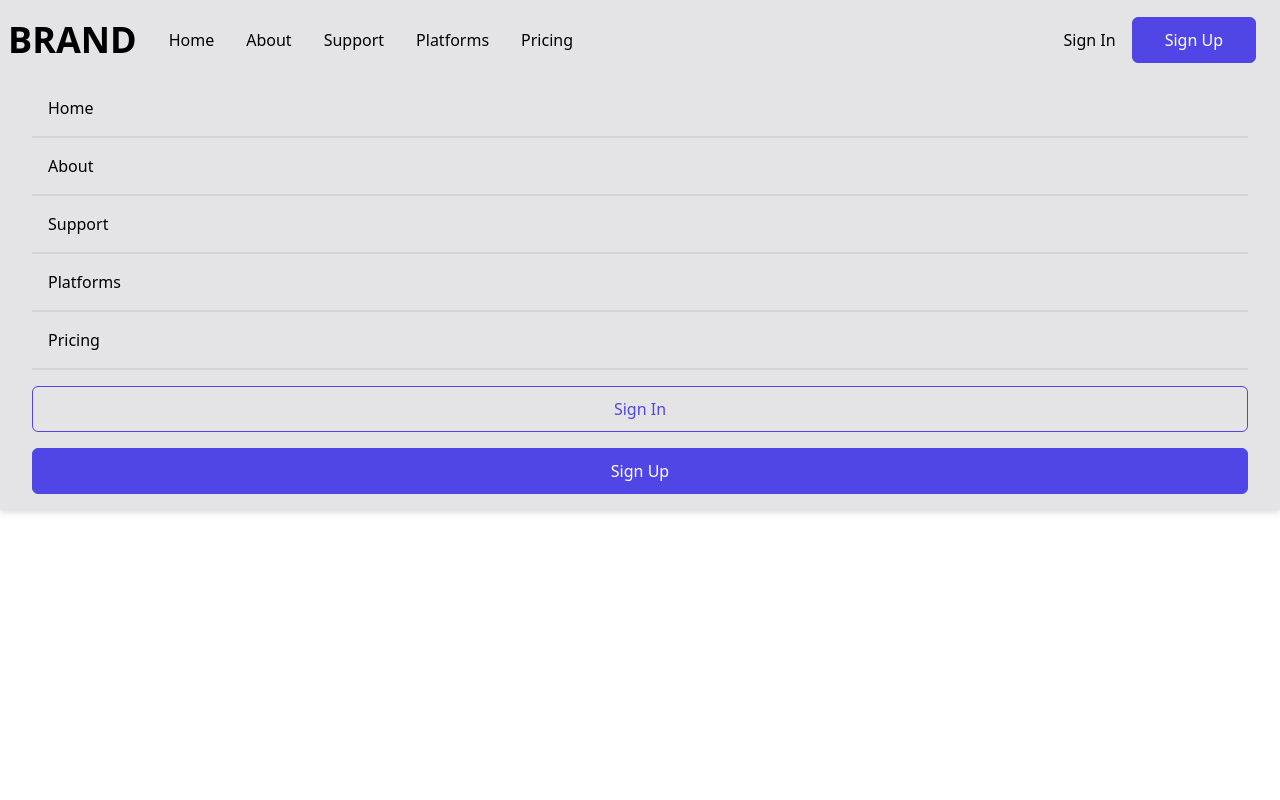
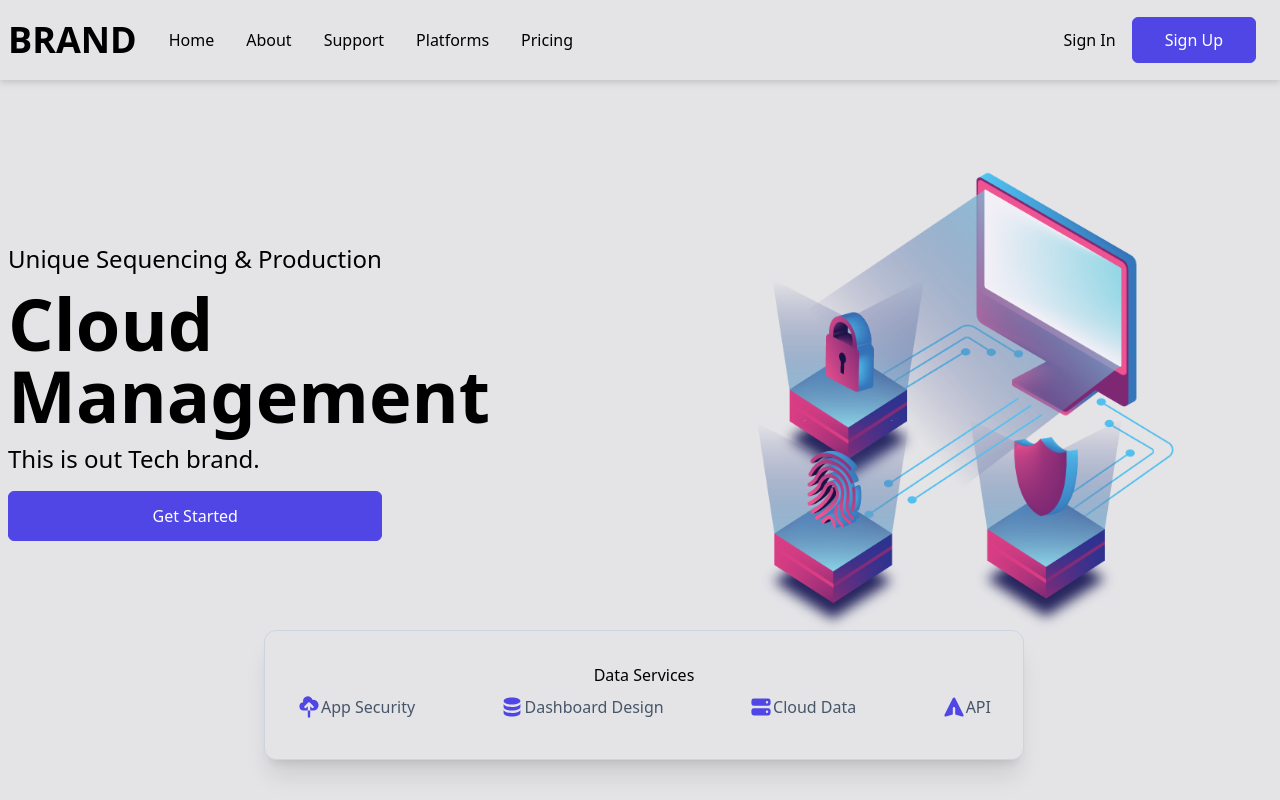
Before and after one commit to PhyoYazar/learn-tailwind, a React (Create React App) app: page / in a window 1280 px wide. Built offline with nearby package versions, Linux system fonts and the light colour scheme; the HTML template or start-up script is replaced by a standard one.

Commit message:
Hero section

```diff
--- a/src/App.js
+++ b/src/App.js
@@ -1,10 +1,12 @@
 import React from 'react';
+import Hero from './components/Hero';
 import Navbar from './components/Navbar';
 
 function App() {
   return (
     <>
       <Navbar />
+      <Hero />
     </>
   );
 }
--- /dev/null
+++ b/src/components/Hero.jsx
@@ -0,0 +1,50 @@
+import React from 'react';
+
+import {
+  CloudUploadIcon,
+  DatabaseIcon,
+  PaperAirplaneIcon,
+  ServerIcon,
+} from '@heroicons/react/solid';
+import bgImage from '../assets/cyber-bg.png';
+
+const Hero = () => {
+  return (
+    <div className='w-full h-screen  bg-zinc-200 flex flex-col justify-between'>
+      <div className='grid md:grid-cols-2 max-w-[1280px] m-auto'>
+        <div className='flex flex-col justify-center md:items-start w-full px-2 py-8'>
+          <p className='text-2xl'>Unique Sequencing & Production</p>
+          <h1 className='py-3 text-5xl md:text-7xl font-bold'>
+            Cloud Management
+          </h1>
+          <p className='text-2xl'>This is out Tech brand.</p>
+          <button className='py-3 px-6 sm:w-[60%] my-4'>Get Started</button>
+        </div>
+
+        <div className=''>
+          <img className='w-full' src={bgImage} alt='cloud img' />
+        </div>
+
+        <div className='absolute flex flex-col py-8 md:min-w-[760px] bottom-[5%] mx-1 md:left-1/2 transform md:-translate-x-1/2 bg-zinc-200 border border-slate-300 rounded-xl text-center shadow-xl'>
+          <p>Data Services</p>
+          <div className='flex justify-between flex-wrap px-4'>
+            <p className='flex px-4 py-2 text-slate-600'>
+              <CloudUploadIcon className='h-6 text-indigo-600' /> App Security
+            </p>
+            <p className='flex px-4 py-2 text-slate-600'>
+              <DatabaseIcon className='h-6 text-indigo-600' /> Dashboard Design
+            </p>
+            <p className='flex px-4 py-2 text-slate-600'>
+              <ServerIcon className='h-6 text-indigo-600' /> Cloud Data
+            </p>
+            <p className='flex px-4 py-2 text-slate-600'>
+              <PaperAirplaneIcon className='h-6 text-indigo-600' /> API
+            </p>
+          </div>
+        </div>
+      </div>
+    </div>
+  );
+};
+
+export default Hero;
--- a/src/components/Navbar.jsx
+++ b/src/components/Navbar.jsx
@@ -1,8 +1,10 @@
-import React from 'react';
+import React, { useState } from 'react';
 
 import { MenuIcon, XIcon } from '@heroicons/react/outline';
 
 const Navbar = () => {
+  const [nav, setNav] = useState(false);
+
   return (
     <div className='w-screen h-[80px] z-10 bg-zinc-200 fixed drop-shadow-md'>
       <div className='px-2 flex justify-between items-center w-full h-full'>
@@ -24,12 +26,19 @@ const Navbar = () => {
           </button>
           <button className='px-8 py-2.5'>Sign Up</button>
         </div>
-        <div className='md:hidden'>
-          <MenuIcon className='w-5' />
+        <div
+          className='md:hidden'
+          onClick={() => setNav((prevState) => !prevState)}
+        >
+          {!nav ? <MenuIcon className='w-5' /> : <XIcon className='w-5' />}
         </div>
       </div>
 
-      <ul className='absolute bg-zinc-200 w-full px-8'>
+      <ul
+        className={
+          nav ? 'absolute md:hidden bg-zinc-200 w-full px-8' : 'hidden'
+        }
+      >
         <li className='border-b-2 border-zinc-300 w-full'>Home</li>
         <li className='border-b-2 border-zinc-300 w-full'>About</li>
         <li className='border-b-2 border-zinc-300 w-full'>Support</li>
```
